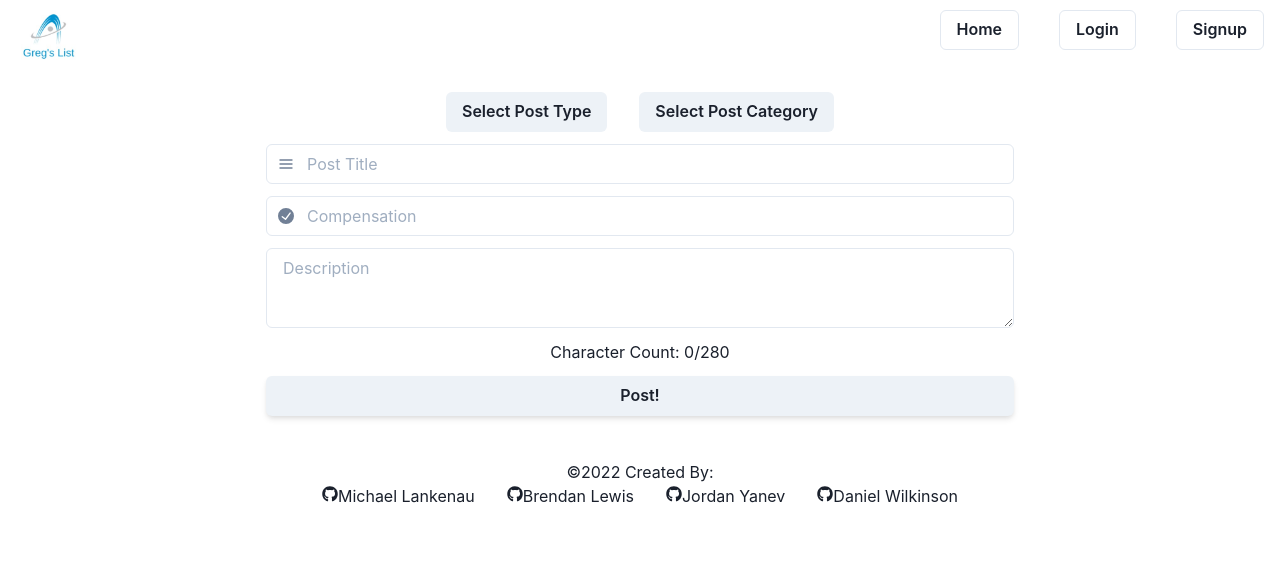
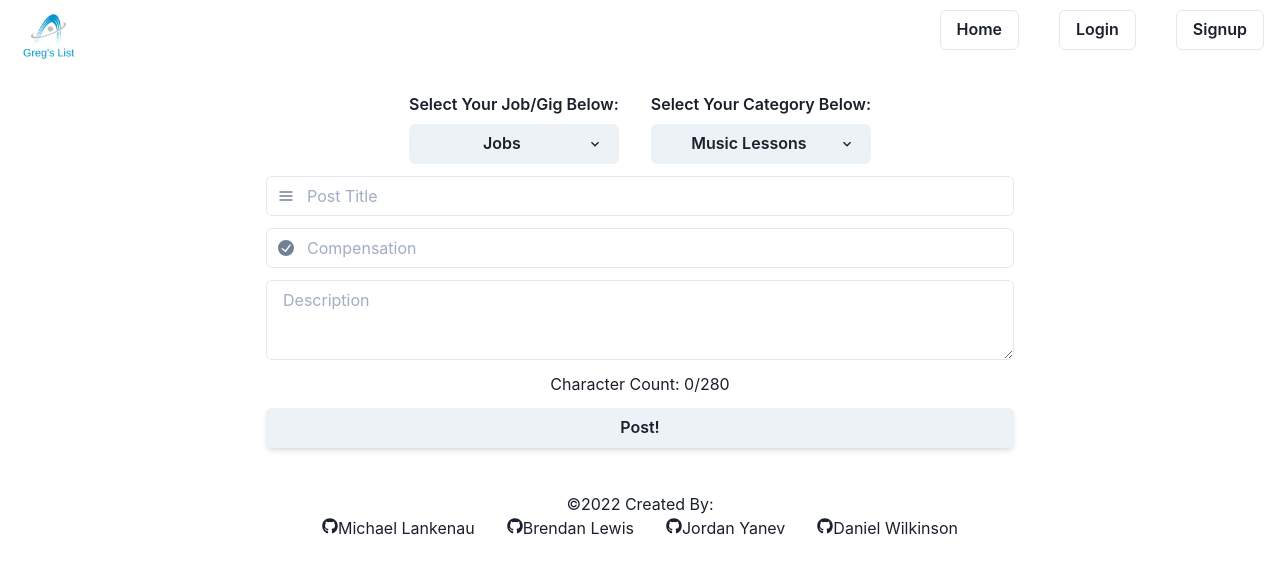
Before and after one commit to mtlankenau/gregs-list, a React (Create React App) app in the folder client/: page /CreateJob in a window 1280 px wide. Shown: the top 574 px of the page. Built offline with nearby package versions, Linux system fonts and the light colour scheme.

Commit message:
style dropdown

```diff
--- a/client/src/pages/create-job.js
+++ b/client/src/pages/create-job.js
@@ -9,7 +9,7 @@ import {InputGroup,
       Container,
       Link,
       Text} from '@chakra-ui/react';
-import {  CheckCircleIcon, PhoneIcon, HamburgerIcon } from '@chakra-ui/icons';
+import {  CheckCircleIcon, ChevronDownIcon, HamburgerIcon } from '@chakra-ui/icons';
 import { Textarea } from '@chakra-ui/react'
 import {
   Menu,
@@ -30,13 +30,13 @@ export default function CreateJob () {
 
   const [postState, setPostState] = useState({
     postType: '',
-    postCategory: '',
+    postCategory: 'Music Lessons',
     postTitle: '',
     postPrice: '',
     postDescription: ''
   });
 
-  const [jobType, setJobType] = useState('');
+  const [jobType, setJobType] = useState('Jobs');
   // const [availableCategories, setAvailableCategories] = useState({})
 
   const [characterCount, setCharacterCount] = useState(0);
@@ -49,8 +49,9 @@ export default function CreateJob () {
         ...postState,
         [name]: value,
       });
-      console.log(postState);
-      setJobType(value);
+      if(name === 'postType') {
+        setJobType(value);
+      }
       console.log(jobType);
   };
 
@@ -82,19 +83,26 @@ export default function CreateJob () {
 
         return(
           <>
+
           <Stack spacing={8} justify='center' align='center' isInline>
+            <Stack direction={'column'}>
+            <Text fontWeight={600}>Select Your Job/Gig Below:</Text>
+
             <Menu  closeOnSelect={true}>
-              <MenuButton as={Button} placeholder='Select Post Type'>
-                Select Post Type
+              <MenuButton as={Button} rightIcon={<ChevronDownIcon />} >
+                {jobType}
               </MenuButton>
-              <MenuList>
+              <MenuList placeholder='Select Post Type'>
                 <MenuItem onClick={handleChange} name='postType' value='Jobs'>Jobs</MenuItem>
                 <MenuItem onClick={handleChange} name='postType' value='Gigs'>Gigs</MenuItem>
               </MenuList>
             </Menu>
+            </Stack>
+            <Stack direction='column'>
+            <Text fontWeight={600} >Select Your Category Below:</Text>
             <Menu closeOnSelect={true}>
-              <MenuButton as={Button}>
-                Select Post Category
+              <MenuButton as={Button} rightIcon={<ChevronDownIcon />}>
+                {postState.postCategory}
               </MenuButton>
               <MenuList>
                 {jobType === 'Jobs' &&
@@ -116,6 +124,7 @@ export default function CreateJob () {
 
               </MenuList>
             </Menu>
+            </Stack>
           </Stack>
 
             <FormControl textAlign='center'>
--- a/client/src/pages/single-job.js
+++ b/client/src/pages/single-job.js
@@ -56,7 +56,7 @@ export default function SingleJob() {
                     bg='white'
                     p={6}
                     overflow={'hidden'}>
-                    <Box
+                    {/* <Box
                         h={'210px'}
                         bg={'gray.100'}
                         mt={-6}
@@ -64,7 +64,7 @@ export default function SingleJob() {
                         mb={6}
                         pos={'relative'}>
 
-                    </Box>
+                    </Box> */}
 
                     <Stack>
                         <Text
```
